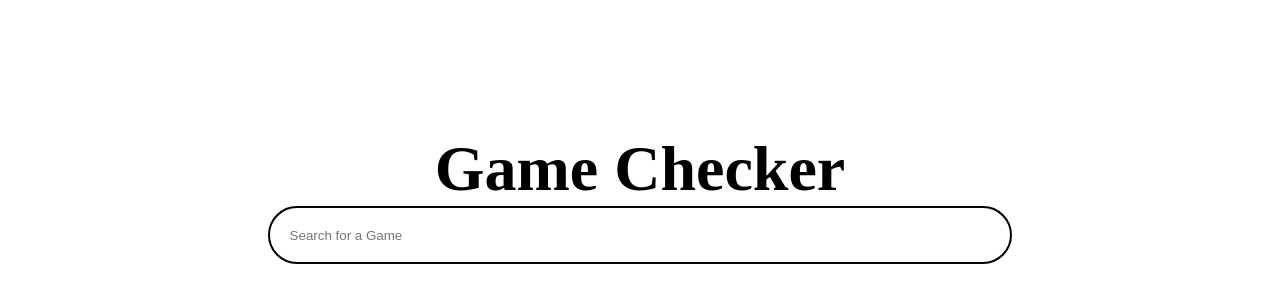
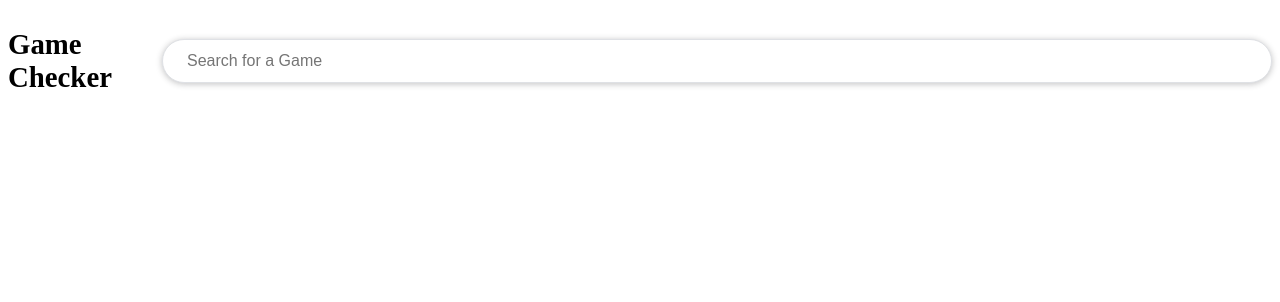
Before and after one commit to Bryan-OF/TechTrack_23-24, a SvelteKit app: page / in a window 1280 px wide. Shown: the top 302 px of the page. Built offline with nearby package versions, Linux system fonts and the light colour scheme.

Commit message:
Header and searchbar simpel styling
Just to be sure, im going to upload the work I have completed up til now

```diff
--- a/src/components/Maincomponent.svelte
+++ b/src/components/Maincomponent.svelte
@@ -298,6 +298,6 @@
 
     .column {
         flex: 1;
-		padding: 100px;
+        padding: 20px;
     }
 </style>
--- a/src/routes/+page.svelte
+++ b/src/routes/+page.svelte
@@ -9,8 +9,12 @@
     // Functie om games te zoeken op basis van de zoekinput.
 	async function searchGame() {
 		const response = await fetch(searchApi + searchInput); // Haalt gegevens op van de API dat samenkomt met zoekinput.
-		const games = await response.json(); // Zet de respons om naar JSON.
-		searchedGameResults = games.slice(0, 10); // Slaat de eerste 10 resultaten op.
+		let games = await response.json(); // Zet de respons om naar JSON.
+
+		// Filtert de games zodat alleen de games worden weergeven die beginnen met de begin zoekinput.
+		games = games.filter(game => game.external.toLowerCase().startsWith(searchInput.toLowerCase()));
+
+		searchedGameResults = games.slice(0, 10); // laat de eerste 10 resultaten zien.
 	}
 
     // Voort deze functies uit wanneer op een spel wordt geklikt.
@@ -26,7 +30,7 @@
 
 <main>
 	<div class="search-container">
-		<h1>Game Checker</h1>
+		<h1>Game<br>Checker</h1>
 		<!-- Zoekveld voor het invoeren van de game titel. -->
 		<input
 			type="text"
@@ -54,32 +58,55 @@
 </main>
 
 <style>
+	main {
+		width: 100%;
+	}
+
 	.game-thumb {
-		max-width: 80px;
-		max-height: 80px;
+    	max-width: 100px;
+    	max-height: 150px;
+    	min-width: 50px;
+    	min-height: 50px;
+
+    	border-radius: 4px; /* Licht afgeronde hoeken voor afbeeldingen */
+    	margin-right: 15px; /* Ruimte tussen afbeelding en tekst */
 	}
 
 	.search-container {
     	display: flex;
-		flex-direction: column;
+    	flex-direction: row;
     	align-items: center;
     	justify-content: center;
+    	gap: 50px;
+    	width: 100%;
+    	margin-top: 20px;
 	}
 
 	#myInput {
-		width: 700.8px;
-		padding: 19.2px;
-		border-radius: 30px;
-		border: 2.4px solid #000;
+    	width: 100%;
+    	padding: 12px 24px;
+    	border-radius: 24px;
+    	border: 1px solid #dfe1e5;
     	background: #fff;
     	display: inline-flex;
     	align-items: center;
     	gap: 9.6px;
+    	flex-grow: 1;
+    	box-shadow: 0 1px 6px rgba(32,33,36,0.28);
+    	font-size: 16px;
+    	color: #5F6368;
+    	outline: none;
+	}
+
+	#myInput:focus {
+    	box-shadow: 0 3px 8px rgba(32,33,36,0.28);
 	}
 
 	.results-container {
-		height: 400px;
-		overflow: auto;
+    	width: 100%;
+    	box-shadow: 0 2px 4px rgba(0,0,0,0.2);
+    	border-radius: 8px;
+    	overflow: hidden;
 	}
 
 	main {
@@ -87,33 +114,22 @@
 		flex-direction: column;
 		align-items: center;
 		justify-content: center;
-		height: 100vh;
 		gap: 20px;
 	}
 
 	h1 {
 		margin: 0;
-		font-size: 400%;
+		font-size: 180%;
 	}
 
 	ul {
     	list-style-type: none;
     	padding: 0;
     	margin: 0;
-		display: flex;
-		flex-direction: column;
-		align-items: flex-start;
 	}
 
-	ul li button {
-		border: 1px solid #ddd;
-		margin-top: -1px;
-		background-color: #f6f6f6;
-		padding: 12px;
-		text-decoration: none;
-		font-size: 18px;
-		color: black;
-		display: block;
+	button {
+        border: none;
     }
 
 	ul li button:hover:not(.header) {
@@ -122,7 +138,18 @@
 
     .game-item {
         display: flex;
+        flex-direction: row;
         align-items: center;
-		gap: 10px;
+        width: 100%;
+        background-color: #fff;
+        padding: 12px 20px;
+        border-bottom: 1px solid #e0e0e0;
+        color: #202124;
+        font-size: 18px;
+    }
+
+	.game-item:hover {
+		background-color: #f8f9fa;
+		cursor: pointer;
 	}
 </style>
```
Lines whose indentation alone changed are shown as unchanged.
